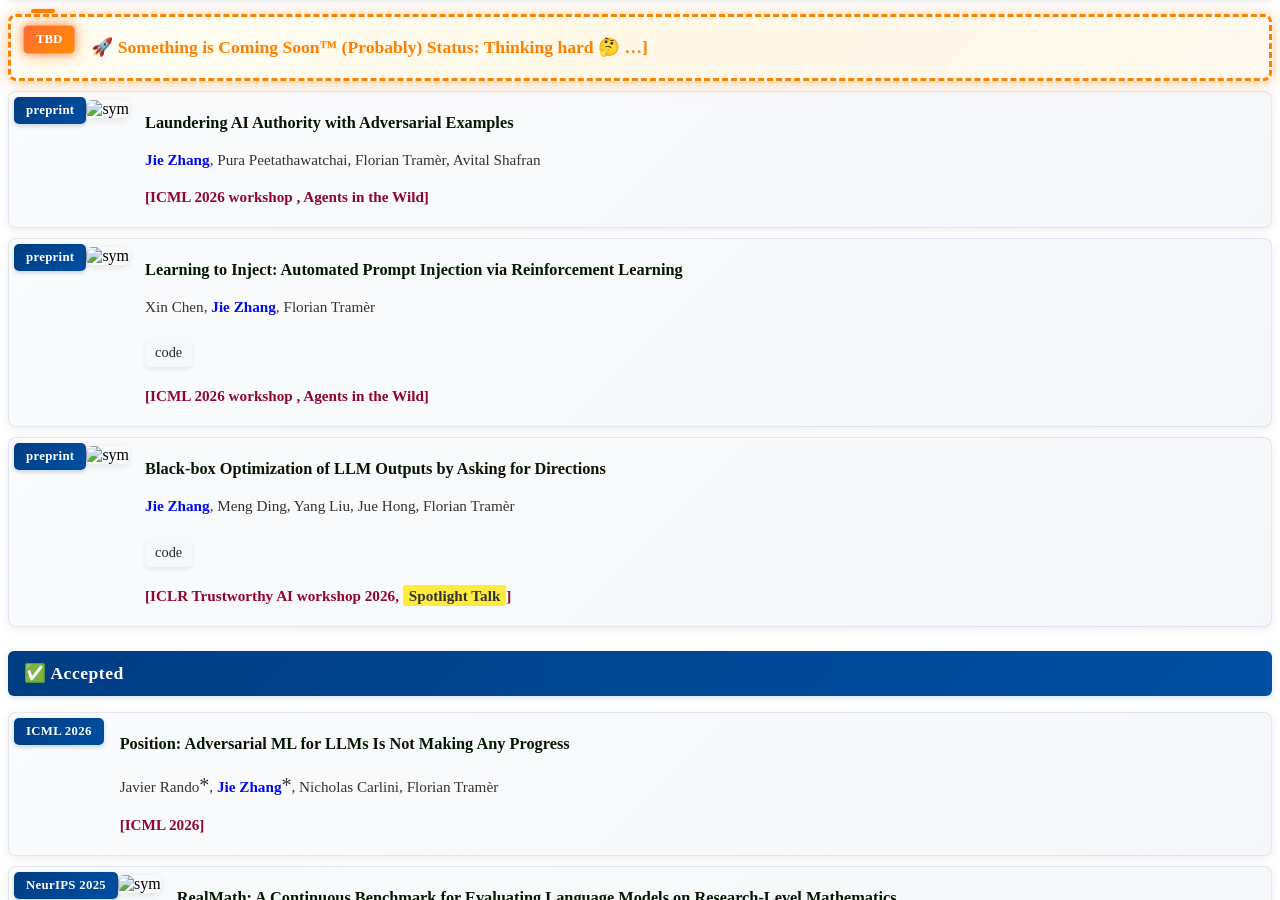
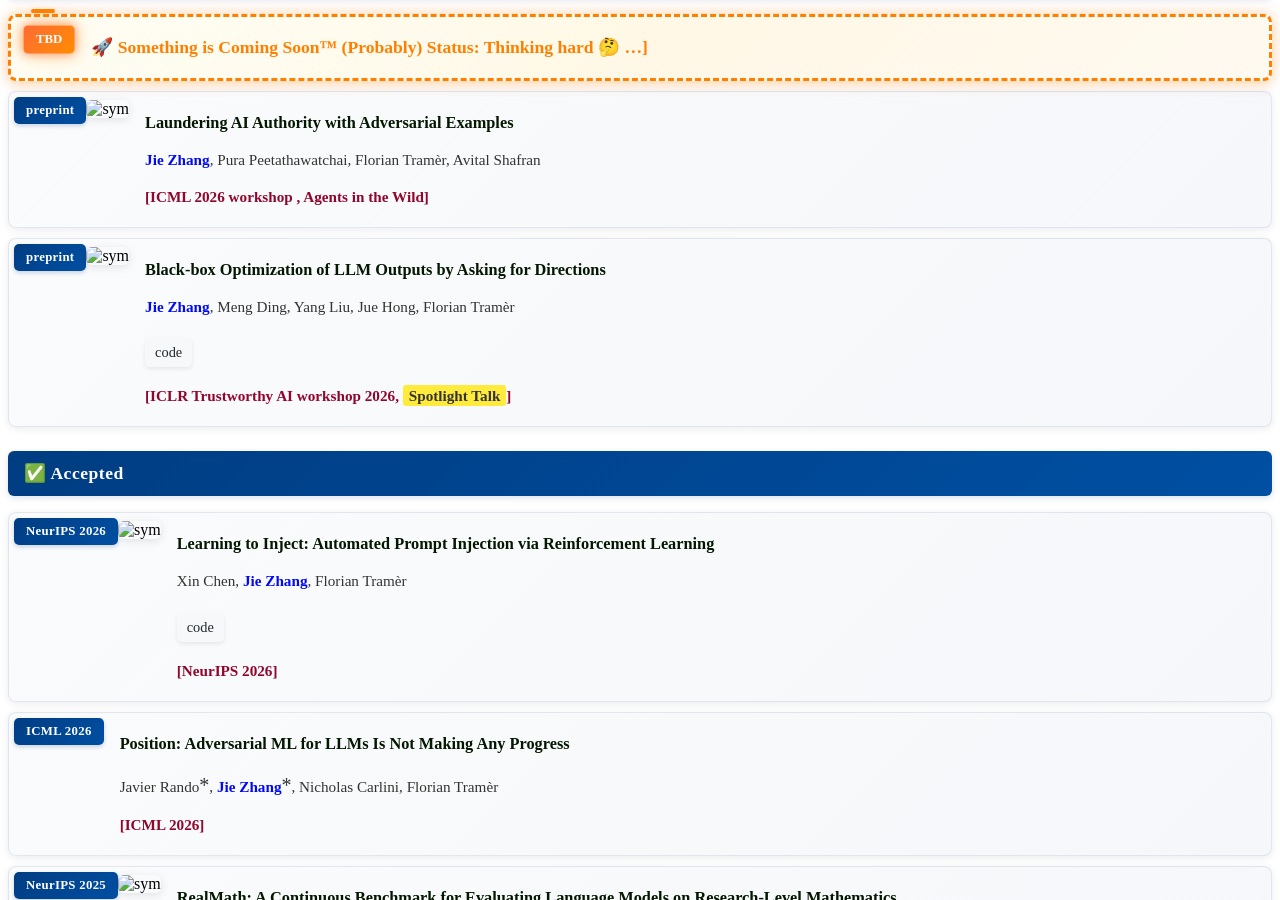
Before and after one commit to zj-jayzhang/zj-jayzhang.github.io, a Jekyll site: the page built from _pages/includes/pubs.md, in a window 1280 px wide and 900 px high, scrolled down 865 px. Built offline with Jekyll 4.4.1, drawn with Linux system fonts in a browser that asks for light colours; our own code applies the rules of GitHub Pages for plain Markdown files; formulas are drawn with MathJax 3.

Commit message:
Update publications in pubs.md
Added new publication details for 'Learning to Inject' and 'Position: Adversarial ML for LLMs Is Not Making Any Progress'.

```diff
--- a/_pages/includes/pubs.md
+++ b/_pages/includes/pubs.md
@@ -334,20 +334,6 @@
 
 
 
-<div class='paper-box'><div class='paper-box-image'><div><div class="badge">preprint</div><img src='images/autoinj.png' alt="sym" width="100%"></div></div>
-<div class='paper-box-text' markdown="1">
-
-<span class="paper-title">[Learning to Inject: Automated Prompt Injection via Reinforcement Learning](https://arxiv.org/abs/2602.05746)</span>
-
-<span class="authors"> Xin Chen, <span class="me">Jie Zhang</span>, Florian Tramèr</span>
-
-<a href="https://github.com/RPC2/AutoInject" class="resource-link github-link"><i class="fab fa-github"></i> code</a>
-
-<span class="conf">[ICML 2026 workshop , Agents in the Wild]</span>
-</div>
-</div>
-
-
 <div class='paper-box'><div class='paper-box-image'><div><div class="badge">preprint</div><img src='images/black.png' alt="sym" width="100%"></div></div>
 <div class='paper-box-text' markdown="1">
 
@@ -371,6 +357,19 @@
 
 <!-- Accepted -->
 <div class="pub-section-header">✅ Accepted</div>
+
+<div class='paper-box'><div class='paper-box-image'><div><div class="badge">NeurIPS 2026</div><img src='images/autoinj.png' alt="sym" width="100%"></div></div>
+<div class='paper-box-text' markdown="1">
+
+<span class="paper-title">[Learning to Inject: Automated Prompt Injection via Reinforcement Learning](https://arxiv.org/abs/2602.05746)</span>
+
+<span class="authors"> Xin Chen, <span class="me">Jie Zhang</span>, Florian Tramèr</span>
+
+<a href="https://github.com/RPC2/AutoInject" class="resource-link github-link"><i class="fab fa-github"></i> code</a>
+
+<span class="conf">[NeurIPS 2026]</span>
+</div>
+</div>
 
 
 <div class='paper-box'><div class='paper-box-image'><div><div class="badge">ICML 2026</div></div></div>
```
